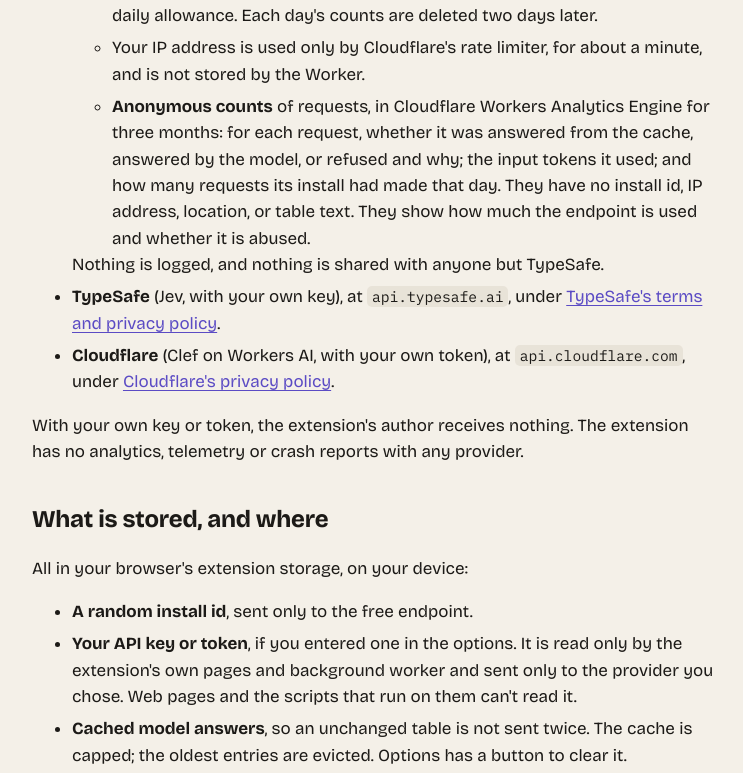
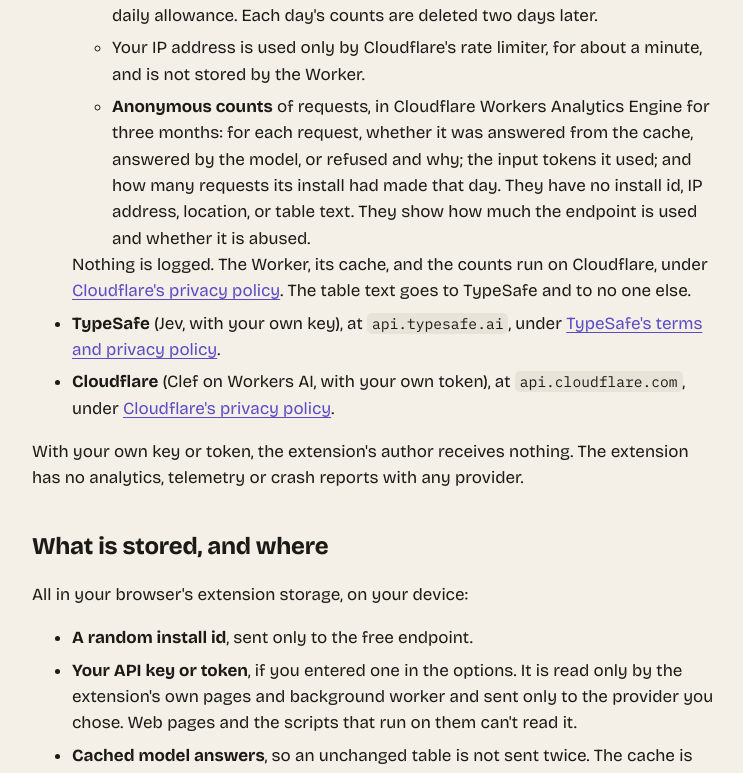
Before and after one commit to philrenaud/practical-data, a SvelteKit app in the folder web/: page /privacy in a window 1280 px wide. Shown: the part 1107-1880 px from the top of the page, without its empty margins (264-1007 px from the left). Built offline with nearby package versions, Linux system fonts and the light colour scheme.

Commit message:
Name Cloudflare as the free endpoint's host in the privacy policy
The policy said nothing was shared with anyone but TypeSafe. Cloudflare
runs the Worker and holds the cache and the counts.

```diff
--- a/web/src/routes/(site)/privacy/+page.svelte
+++ b/web/src/routes/(site)/privacy/+page.svelte
@@ -62,7 +62,9 @@
           text. They show how much the endpoint is used and whether it is abused.
         </li>
       </ul>
-      Nothing is logged, and nothing is shared with anyone but TypeSafe.
+      Nothing is logged. The Worker, its cache, and the counts run on Cloudflare, under
+      <a href="https://www.cloudflare.com/privacypolicy/">Cloudflare's privacy policy</a>. The table text goes to
+      TypeSafe and to no one else.
     </li>
     <li>
       <strong>TypeSafe</strong> (Jev, with your own key), at <code>api.typesafe.ai</code>, under
```
Also changed, not shown: 1 other file (tests, documents, lock files or other folders).
